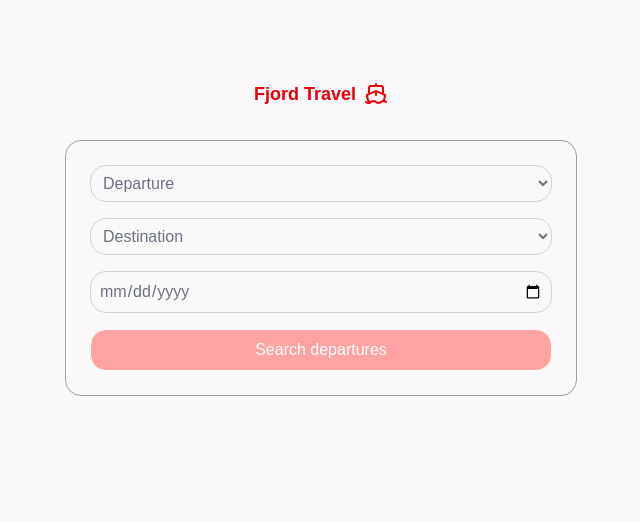
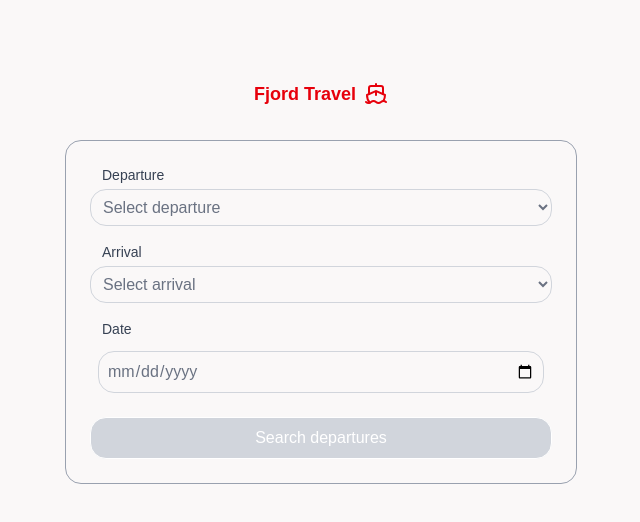
Before and after one commit to VAbrishamii/Mini-Booking-app, a Next.js app in the folder fjord-travel/: page / in a window 1280 px wide. Shown: the top 522 px of the page, without its empty margins (319-959 px from the left). Built offline with nearby package versions, Linux system fonts and the light colour scheme.

Commit message:
style SearchForm component

```diff
--- a/fjord-travel/components/PassengerForm.tsx
+++ b/fjord-travel/components/PassengerForm.tsx
@@ -87,7 +87,7 @@ export default function PassengerForm({ tripParams }: PassengerFormProps) {
               value={form.firstName}
               onChange={handleChange}
               placeholder="John"
-              className={`w-full pl-9 pr-4 py-2 border rounded-lg text-sm focus:outline-none focus:ring-2 focus:ring-blue-500 ${
+              className={`w-full pl-9 pr-4 py-2 border rounded-lg text-sm focus:outline-none focus:ring-2 focus:ring-green-500 ${
                 errors.firstName ? "border-red-400" : "border-gray-300"
               }`}
             />
@@ -110,7 +110,7 @@ export default function PassengerForm({ tripParams }: PassengerFormProps) {
               value={form.lastName}
               onChange={handleChange}
               placeholder="Doe"
-              className={`w-full pl-9 pr-4 py-2 border rounded-lg text-sm focus:outline-none focus:ring-2 focus:ring-blue-500 ${
+              className={`w-full pl-9 pr-4 py-2 border rounded-lg text-sm focus:outline-none focus:ring-2 focus:ring-green-500 ${
                 errors.lastName ? "border-red-400" : "border-gray-300"
               }`}
             />
@@ -133,7 +133,7 @@ export default function PassengerForm({ tripParams }: PassengerFormProps) {
               value={form.phone}
               onChange={handleChange}
               placeholder="+47 123 45 678"
-              className={`w-full pl-9 pr-4 py-2 border rounded-lg text-sm focus:outline-none focus:ring-2 focus:ring-blue-500 ${
+              className={`w-full pl-9 pr-4 py-2 border rounded-lg text-sm focus:outline-none focus:ring-2 focus:ring-green-500 ${
                 errors.phone ? "border-red-400" : "border-gray-300"
               }`}
             />
@@ -156,7 +156,7 @@ export default function PassengerForm({ tripParams }: PassengerFormProps) {
         </button>
         <button
           onClick={handleContinue}
-          className="flex items-center gap-2 bg-blue-600 hover:bg-blue-700 text-white font-medium px-5 py-2 rounded-lg transition-colors"
+          className="flex items-center gap-2 bg-green-600 hover:bg-green-700 text-white font-medium px-5 py-2 rounded-lg transition-colors"
         >
           Continue
           <ArrowRight size={16} />
--- a/fjord-travel/components/SearchForm.tsx
+++ b/fjord-travel/components/SearchForm.tsx
@@ -25,34 +25,51 @@ export default function SearchForm({ onSearch }: SearchFormProps) {
     <form
       onSubmit={handleSubmit}
       className="flex flex-col w-lg border border-gray-400 rounded-2xl p-4 ">
+      {/* Departure */}
+      <div className="flex flex-col m-2">
+        <label className="text-sm font-medium text-gray-700 mb-1 ml-3">
+          Departure
+        </label>
         <select
           value={from}
           onChange={(e) => setFrom(e.target.value)}
-        className="border rounded-2xl border-gray-300 m-2 p-2 text-gray-500">
-        <option value="">Departure</option>
+          className="border rounded-2xl border-gray-300 p-2 text-gray-500">
+          <option value="">Select departure</option>
           {PORTS.map((p) => (
             <option key={p} value={p}>
               {p}
             </option>
           ))}
         </select>
+      </div>
 
       {/* <button type="button" onClick={handleSwap}>
         ⇄
       </button> */}
 
+      {/* Arrival */}
+      <div className="flex flex-col m-2">
+        <label className="text-sm font-medium text-gray-700 mb-1 ml-3">
+          Arrival
+        </label>
         <select
           value={to}
           onChange={(e) => setTo(e.target.value)}
-        className="border rounded-2xl border-gray-300 m-2 p-2 text-gray-500">
-        <option value="">Destination</option>
+          className="border rounded-2xl border-gray-300 p-2 text-gray-500">
+          <option value="">Select arrival</option>
           {PORTS.filter((p) => p !== from).map((p) => (
             <option key={p} value={p}>
               {p}
             </option>
           ))}
         </select>
+      </div>
 
+      {/* Date */}
+      <div className="flex flex-col m-2">
+        <label className="text-sm font-medium text-gray-700 mb-1 ml-3">
+          Date
+        </label>
         <input
           type="date"
           value={date}
@@ -60,11 +77,12 @@ export default function SearchForm({ onSearch }: SearchFormProps) {
           onChange={(e) => setDate(e.target.value)}
           className="border rounded-2xl border-gray-300 m-2 p-2 text-gray-500"
         />
+      </div>
 
       <button
         type="submit"
         disabled={!from || !to || !date}
-        className="border rounded-2xl m-2 p-2 bg-red-600 text-white disabled:bg-red-300">
+        className="border rounded-2xl m-2 p-2 bg-gray-600 text-white disabled:bg-gray-300">
         Search departures
       </button>
     </form>
```
Lines whose indentation alone changed are shown as unchanged.
